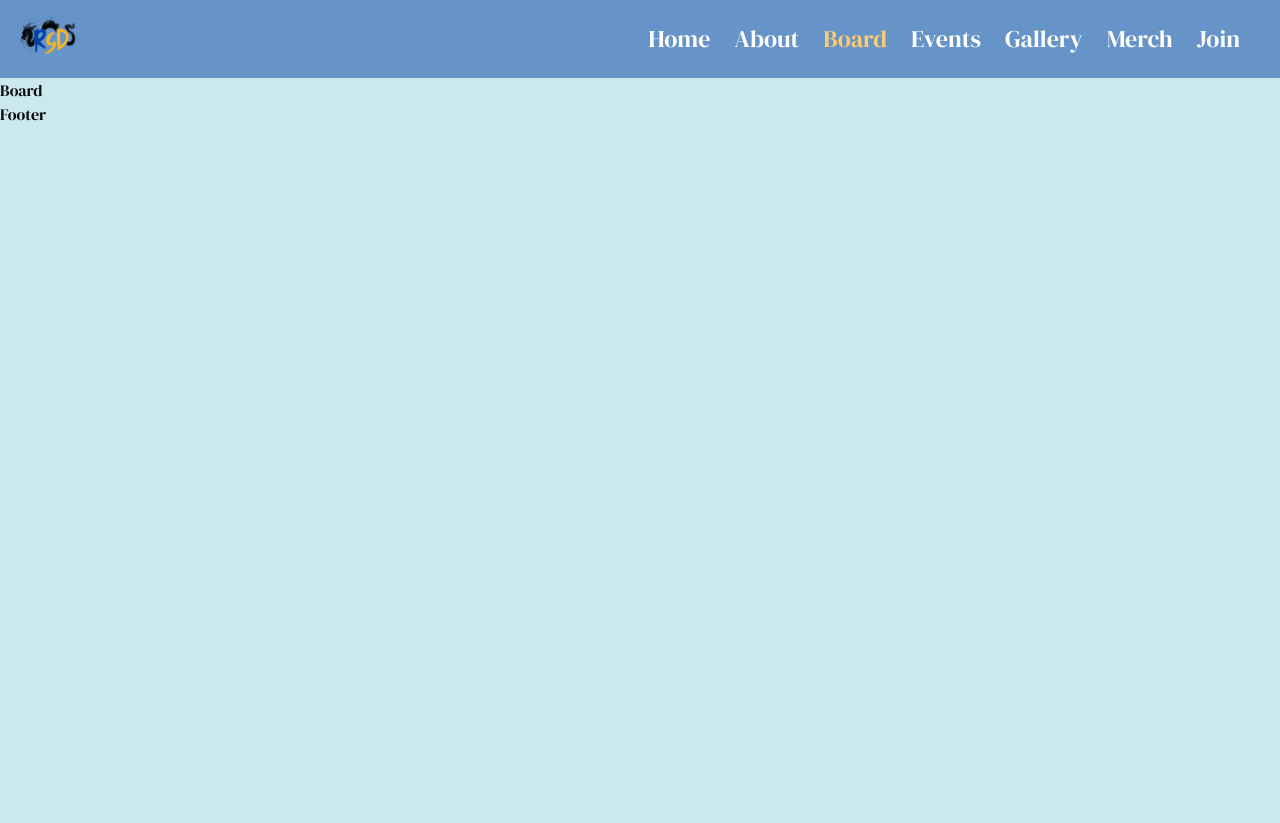
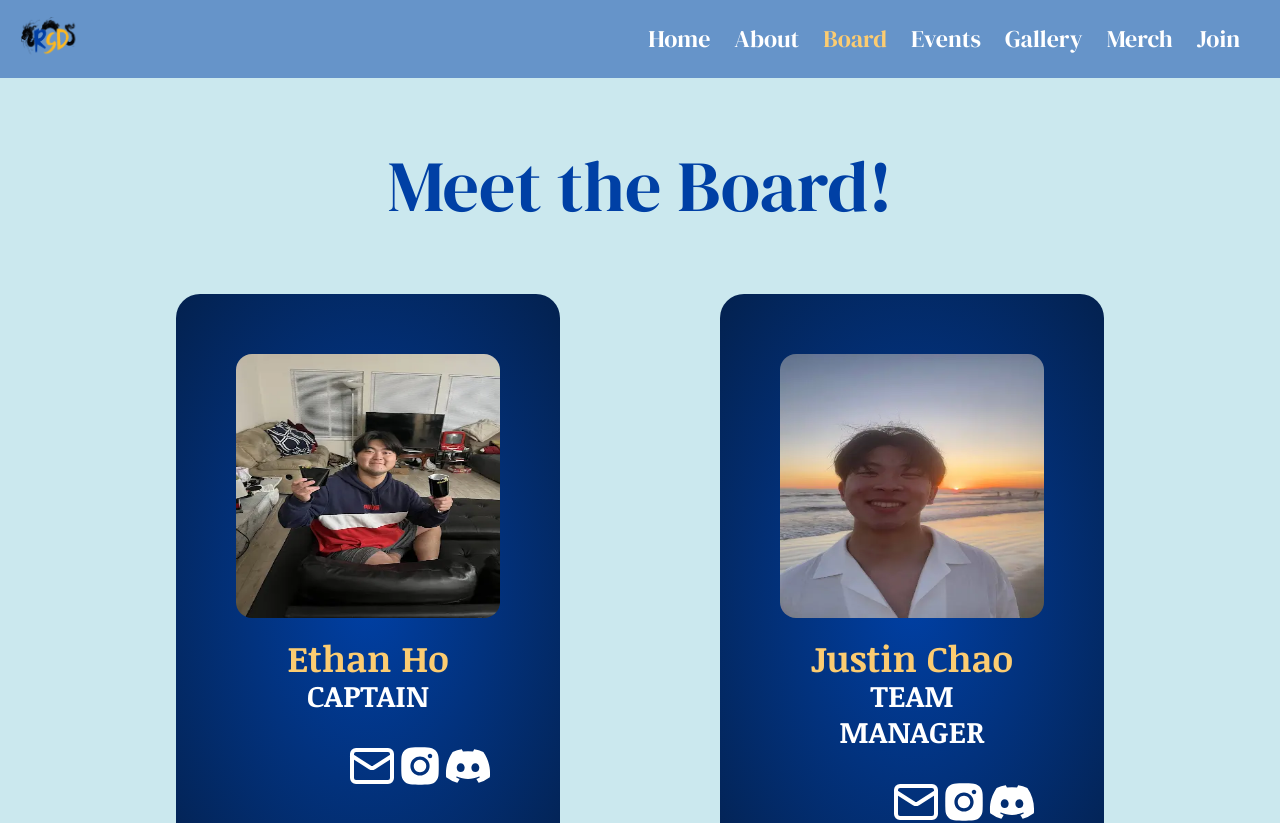
Before and after one commit to acm-ucr/rsd-website, a Next.js app: page /board in a window 1280 px wide. Shown: the top 823 px of the page. Before the commit the page ends 800 px from the top, so only its background shows below. Built offline with nearby package versions, Linux system fonts and the light colour scheme.

Commit message:
Added the data for all the Board Cards, edited Board Cards to take in this data, and mapped the Board Cards to appear across the screen

```diff
--- a/src/app/board/page.tsx
+++ b/src/app/board/page.tsx
@@ -1,5 +1,11 @@
+import BoardMapping from "@/components/board/BoardMapping";
+
 const Board = () => {
-  return <div>Board</div>;
+  return (
+    <div>
+      <BoardMapping />
+    </div>
+  );
 };
 
 export default Board;
--- a/src/components/board/BoardCard.tsx
+++ b/src/components/board/BoardCard.tsx
@@ -1,20 +1,32 @@
-import Image from "next/image";
-import Temp from "@/public/RSDLogo.webp";
+import Image, { StaticImageData } from "next/image";
+import RSDLogo from "@/public/RSDLogo.webp";
 import { Mail } from "lucide-react";
 import { FaDiscord } from "react-icons/fa";
 import { AiFillInstagram } from "react-icons/ai";
+import Link from "next/link";
 
 interface BoardCardProps {
   name: string;
   role: string;
+  image: StaticImageData;
+  email: string;
+  discord: string;
+  instagram: string;
 }
 
-const BoardCard = ({ name, role }: BoardCardProps) => {
+const BoardCard = ({
+  name,
+  role,
+  image,
+  email,
+  discord,
+  instagram,
+}: BoardCardProps) => {
   return (
     <div className="to-rsd-dark-blue from-rsd-title-blue flex w-[30vw] flex-col items-center rounded-3xl bg-radial p-15">
       <Image
-        src={Temp}
-        alt="Temp"
+        src={image || RSDLogo}
+        alt={name}
         className="flex aspect-square flex-shrink-0 justify-center rounded-2xl object-fill"
       />
       <div className="font-rsd-alt flex flex-col items-center p-5 text-center font-bold">
@@ -22,9 +34,15 @@ const BoardCard = ({ name, role }: BoardCardProps) => {
         <div className="flex text-center text-3xl text-white">{role}</div>
       </div>
       <div className="flex w-full flex-row place-items-end justify-end p-2">
-        <Mail className="flex h-12 w-12 text-white" />
-        <AiFillInstagram className="flex text-5xl text-white" />
-        <FaDiscord className="flex text-5xl text-white" />
+        <Link href={email}>
+          <Mail className="flex h-12 w-12 text-white" />
+        </Link>
+        <Link href={instagram}>
+          <AiFillInstagram className="flex text-5xl text-white" />
+        </Link>
+        <Link href={discord}>
+          <FaDiscord className="flex text-5xl text-white" />
+        </Link>
       </div>
     </div>
   );
--- a/src/components/board/BoardMapping.tsx
+++ b/src/components/board/BoardMapping.tsx
@@ -1,5 +1,26 @@
+import boardMembers from "@/data/BoardCards";
+import BoardCard from "@/components/board/BoardCard";
+import Header from "@/components/Header";
+
 const BoardMapping = () => {
-  return <div>BoardMapping</div>;
+  return (
+    <div className="flex flex-col items-center justify-center p-10">
+      <Header text="Meet the Board!" />
+      <div className="mt-10 grid grid-cols-1 gap-x-40 gap-y-20 md:grid-cols-2">
+        {boardMembers.map((member, index) => (
+          <BoardCard
+            key={index}
+            name={member.name}
+            role={member.title}
+            image={member.image}
+            email={member.email}
+            discord={member.discord}
+            instagram={member.instagram}
+          />
+        ))}
+      </div>
+    </div>
+  );
 };
 
 export default BoardMapping;
--- a/src/data/BoardCards.ts
+++ b/src/data/BoardCards.ts
@@ -0,0 +1,130 @@
+import RSDLogo from "@/public/RSDLogo.webp";
+import MemberIMG1 from "@/public/board/ArielLee.webp";
+import MemberIMG2 from "@/public/board/CandiceHsieh.webp";
+import MemberIMG3 from "@/public/board/EmilyHuang.webp";
+import MemberIMG4 from "@/public/board/EthanHo.webp";
+import MemberIMG5 from "@/public/board/JocelynLee.webp";
+import MemberIMG6 from "@/public/board/JustinChao.webp";
+import MemberIMG7 from "@/public/board/LaurenChou.webp";
+import MemberIMG8 from "@/public/board/NathanTan.webp";
+import MemberIMG9 from "@/public/board/PatrickGao.webp";
+import MemberIMG10 from "@/public/board/QuentinPhillips.webp";
+import { StaticImageData } from "next/image";
+
+export interface BoardMember {
+  name: string;
+  title: string;
+  image: StaticImageData;
+  email: string;
+  discord: string;
+  instagram: string;
+}
+
+const boardMembers: BoardMember[] = [
+  {
+    name: "Ethan Ho",
+    title: "CAPTAIN",
+    image: MemberIMG4,
+    email: "/",
+    discord: "/",
+    instagram: "/",
+  },
+  {
+    name: "Justin Chao",
+    title: "TEAM MANAGER",
+    image: MemberIMG6,
+    email: "/",
+    discord: "/",
+    instagram: "/",
+  },
+  {
+    name: "Ariel Lee",
+    title: "TEAM MANAGER",
+    image: MemberIMG1,
+    email: "/",
+    discord: "/",
+    instagram: "/",
+  },
+  {
+    name: "Candice Hsieh",
+    title: "TREASURER",
+    image: MemberIMG2,
+    email: "/",
+    discord: "/",
+    instagram: "/",
+  },
+  {
+    name: "Patrick Gao",
+    title: "OUTREACH/FUNDRAISING",
+    image: MemberIMG9,
+    email: "/",
+    discord: "/",
+    instagram: "/",
+  },
+  {
+    name: "Nathan Tan",
+    title: "SOCIAL CHAIR",
+    image: MemberIMG8,
+    email: "/",
+    discord: "/",
+    instagram: "/",
+  },
+  {
+    name: "Emily Huang",
+    title: "PR CHAIR",
+    image: MemberIMG3,
+    email: "/",
+    discord: "/",
+    instagram: "/",
+  },
+  {
+    name: "Lauren Chou",
+    title: "PR CHAIR",
+    image: MemberIMG7,
+    email: "/",
+    discord: "/",
+    instagram: "/",
+  },
+  {
+    name: "Anishka Durvasula",
+    title: "PR CHAIR",
+    image: RSDLogo,
+    email: "/",
+    discord: "/",
+    instagram: "/",
+  },
+  {
+    name: "Jocelyn Lee",
+    title: "WATER COACH",
+    image: MemberIMG5,
+    email: "/",
+    discord: "/",
+    instagram: "/",
+  },
+  {
+    name: "Justin Shiu",
+    title: "WATER COACH",
+    image: RSDLogo,
+    email: "/",
+    discord: "/",
+    instagram: "/",
+  },
+  {
+    name: "Quentin Phillips",
+    title: "LAND COACH",
+    image: MemberIMG10,
+    email: "/",
+    discord: "/",
+    instagram: "/",
+  },
+  {
+    name: "Angelica Lee",
+    title: "LAND COACH",
+    image: RSDLogo,
+    email: "/",
+    discord: "/",
+    instagram: "/",
+  },
+];
+
+export default boardMembers;
```
